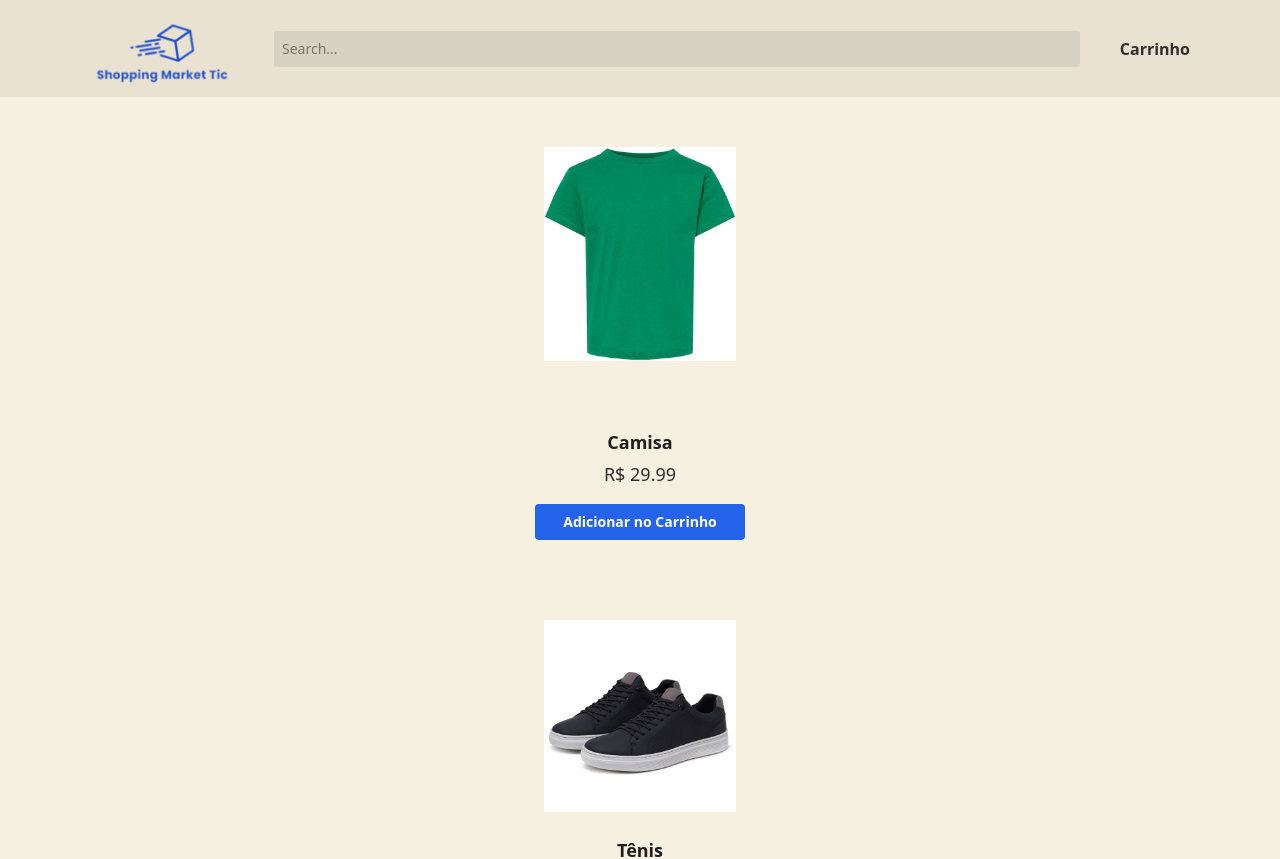
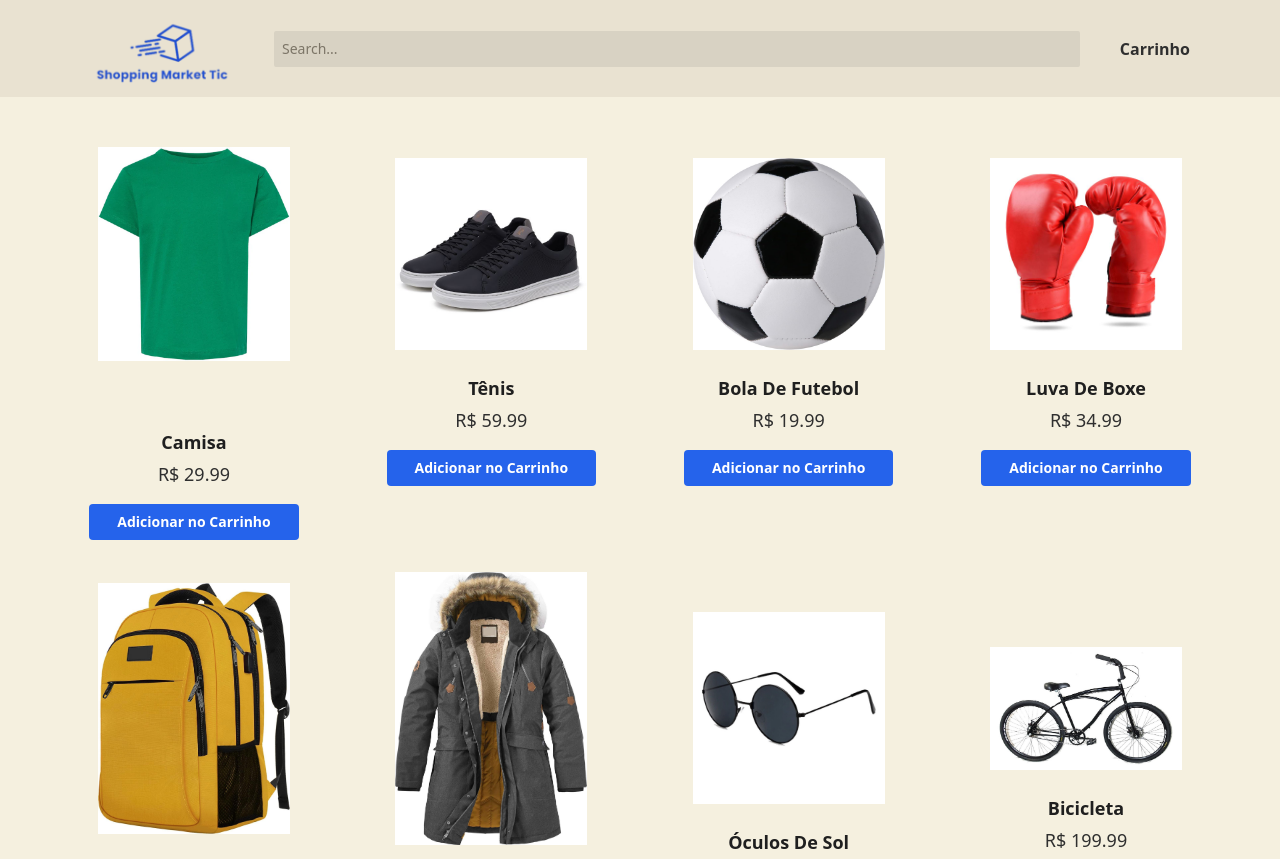
Before and after one commit to Otaviocuriel/ShoppingMarketTic, a React (Vite) app: page / in a window 1280 px wide. Shown: the top 859 px of the page. Built offline with nearby package versions, Linux system fonts and the light colour scheme; data requests are answered from the project's data file.

Commit message:
Melhorando o desing

```diff
--- a/src/app/view/home.tsx
+++ b/src/app/view/home.tsx
@@ -9,8 +9,8 @@ const Home = () => {
   });
 
   return (
-		<div className="pt-24 pb-12">
-    <div className="mx-auto flex w-full max-w-5xl flex-col items-center gap-16">
+		<div className="mt-24 h-4/5 w-full flex flex-col items-center justify-center gap-16">
+    <div className="grid h-5/6 w-11/12 grid-cols-4 gap-4 over-flow-x-auto">
       {products?.map((product) => {
         return <Card key={product.id} product={product} />;
       })}
```
